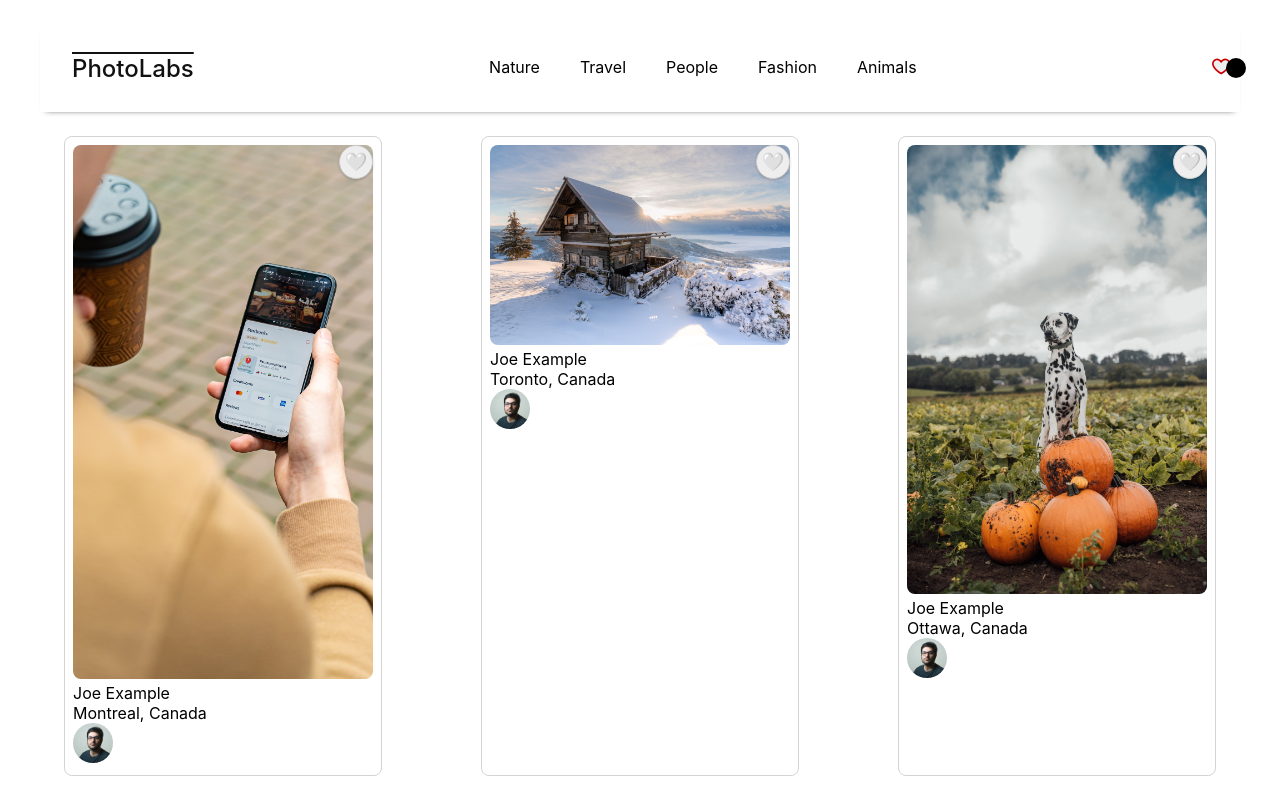
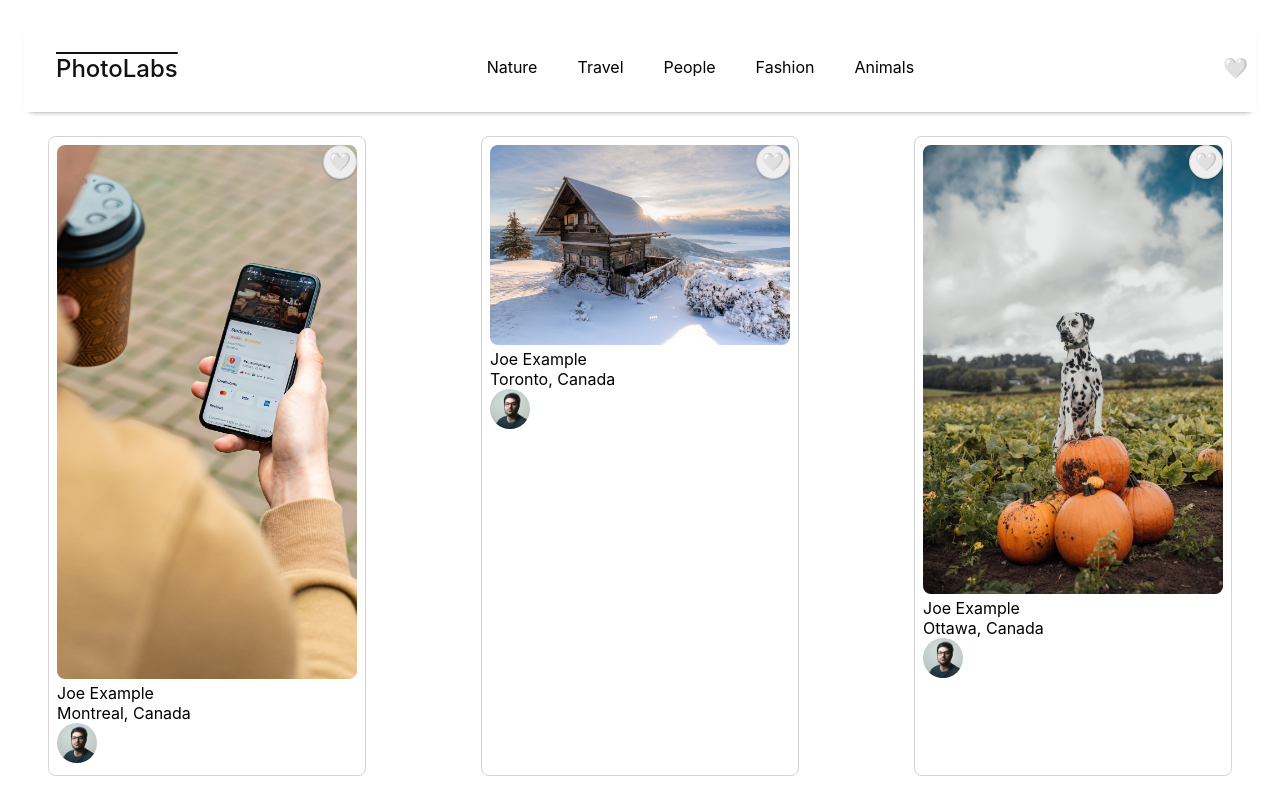
Before and after one commit to Gladdy17/Photolabs, a React (Vite) app in the folder frontend/: page / in a window 1280 px wide. Shown: the top 800 px of the page. Built offline with nearby package versions, Linux system fonts and the light colour scheme.

Commit message:
favourites

```diff
--- a/frontend/src/components/FavBadge.jsx
+++ b/frontend/src/components/FavBadge.jsx
@@ -1,24 +1,17 @@
-// frontend/src/components/FavBadge.jsx
+// FavBadge.jsx
 import React from 'react';
-import FavIcon from './FavIcon';
 import '../styles/FavBadge.scss';
 
-/**
- * isFavPhotoExist could be a boolean or a number.
- * - If it's a boolean, you can keep it as is.
- * - If it's a number, you can rename the prop to "count"
- *   and display it in the badge (as shown below).
- */
+const FavBadge = ({ count }) => {
+  const hasFavourites = count > 0;
 
-// Example approach if isFavPhotoExist is a *number*:
-const FavBadge = ({ isFavPhotoExist = 0 }) => {
   return (
     <div className="fav-badge">
-      {/* Display the icon in "alert" (red) if there's at least 1 favorited photo */}
-      <FavIcon displayAlert={isFavPhotoExist > 0} />
-
-      {/* Show the numeric count next to the icon */}
-      <span className="fav-badge__count">{isFavPhotoExist}</span>
+      <span className="fav-badge__icon">
+        {hasFavourites ? '❤️' : '🤍'}
+      </span>
+      {/* Optionally show the count if there's at least one favourite */}
+      {hasFavourites && <span className="fav-badge__count">{count}</span>}
     </div>
   );
 };
--- a/frontend/src/components/HomeRoute.jsx
+++ b/frontend/src/components/HomeRoute.jsx
@@ -1,13 +1,18 @@
+// HomeRoute.jsx
 import React from 'react';
 import TopNavigationBar from './TopNavigationBar';
 import PhotoList from './PhotoList';
-import '../styles/HomeRoute.scss';
 
-const HomeRoute = ({ photos, topics }) => {
+const HomeRoute = ({ photos, topics, favourites, setFavourites }) => {
   return (
     <div className="home-route">
-      <TopNavigationBar topics={topics} />
-      <PhotoList photos={photos} />
+      {/* Pass favourites to TopNavigationBar */}
+      <TopNavigationBar favourites={favourites} topics={topics} />
+      <PhotoList
+        photos={photos}
+        favourites={favourites}
+        setFavourites={setFavourites}
+      />
     </div>
   );
 };
--- a/frontend/src/components/TopNavigationBar.jsx
+++ b/frontend/src/components/TopNavigationBar.jsx
@@ -1,16 +1,17 @@
-// frontend/src/components/TopNavigationBar.jsx
+// TopNavigationBar.jsx
 import React from 'react';
 import TopicList from './TopicList';
 import FavBadge from './FavBadge';
 import '../styles/TopNavigationBar.scss';
 
-const TopNavigationBar = ({ topics }) => {
+const TopNavigationBar = ({ favourites, topics }) => {
   return (
     <div className="top-nav-bar">
       <span className="top-nav-bar__logo">PhotoLabs</span>
-      {/* Pass the topics prop down to TopicList */}
       <TopicList topics={topics} />
-      <FavBadge count={3} />
+
+      {/* Pass the number of favourited photos to FavBadge */}
+      <FavBadge count={favourites.length} />
     </div>
   );
 };
--- a/frontend/src/styles/FavBadge.scss
+++ b/frontend/src/styles/FavBadge.scss
@@ -1,24 +1,15 @@
 .fav-badge {
-  position: relative;
+  display: flex;
+  align-items: center;
+  gap: 4px;
+  cursor: pointer;
+}
+
+.fav-badge__icon {
+  font-size: 20px;
 }
 
 .fav-badge__count {
-background-color: rgb(0, 0, 0);
-width: 20px;
-height: 20px;
-  border-radius: 99px;
-  position: absolute;
-  top: 0%;
-  right: 0%;
-  left: 70%;
-  bottom: 60%;
-
-  span {
-    text-align: center;
-    color: white;
-    width: 100%;
-    font-weight: 500;
-    position: absolute;
-    font-size: 16px;
-  }
+  font-size: 14px;
+  color: #333;
 }
```
